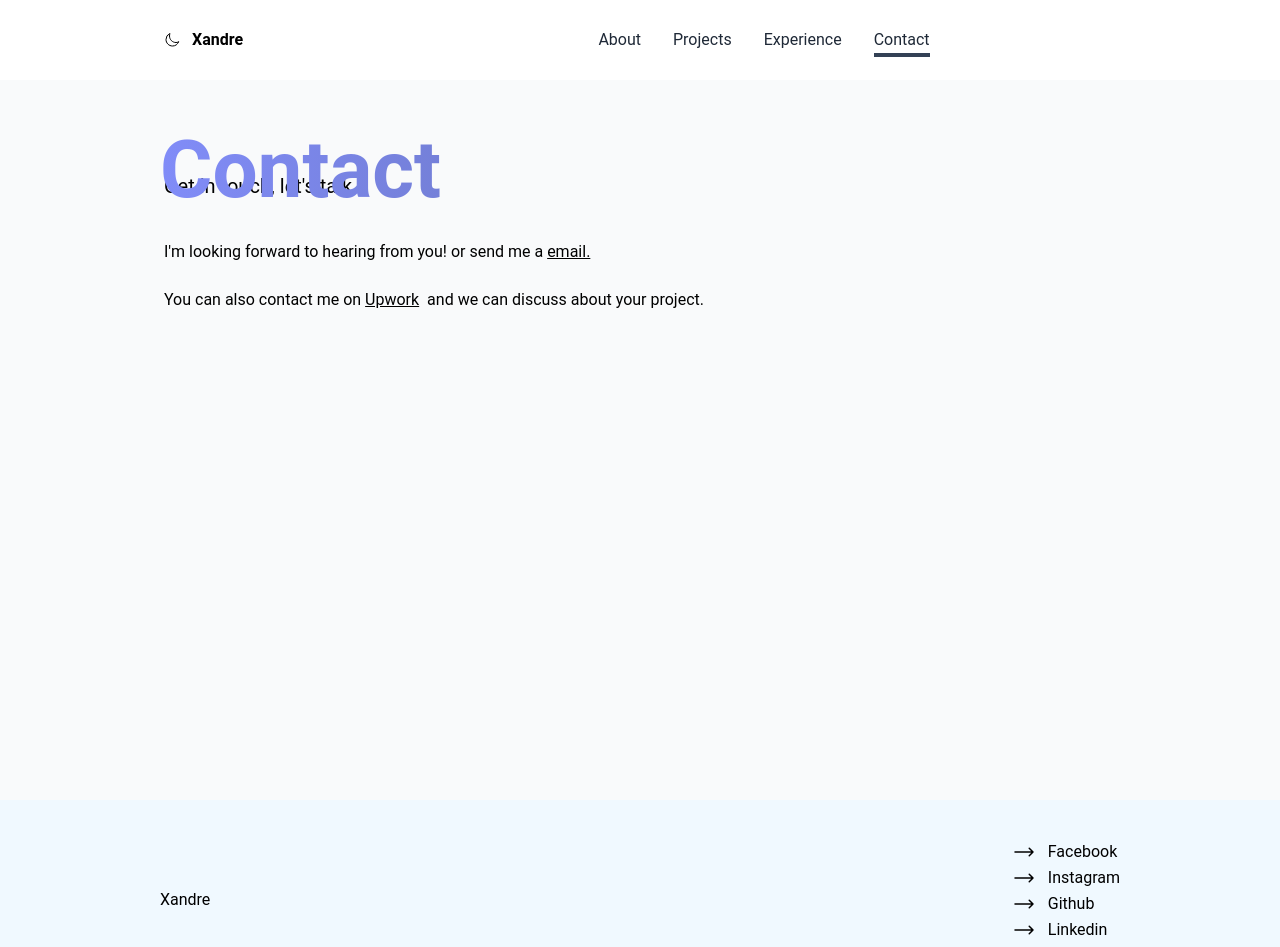
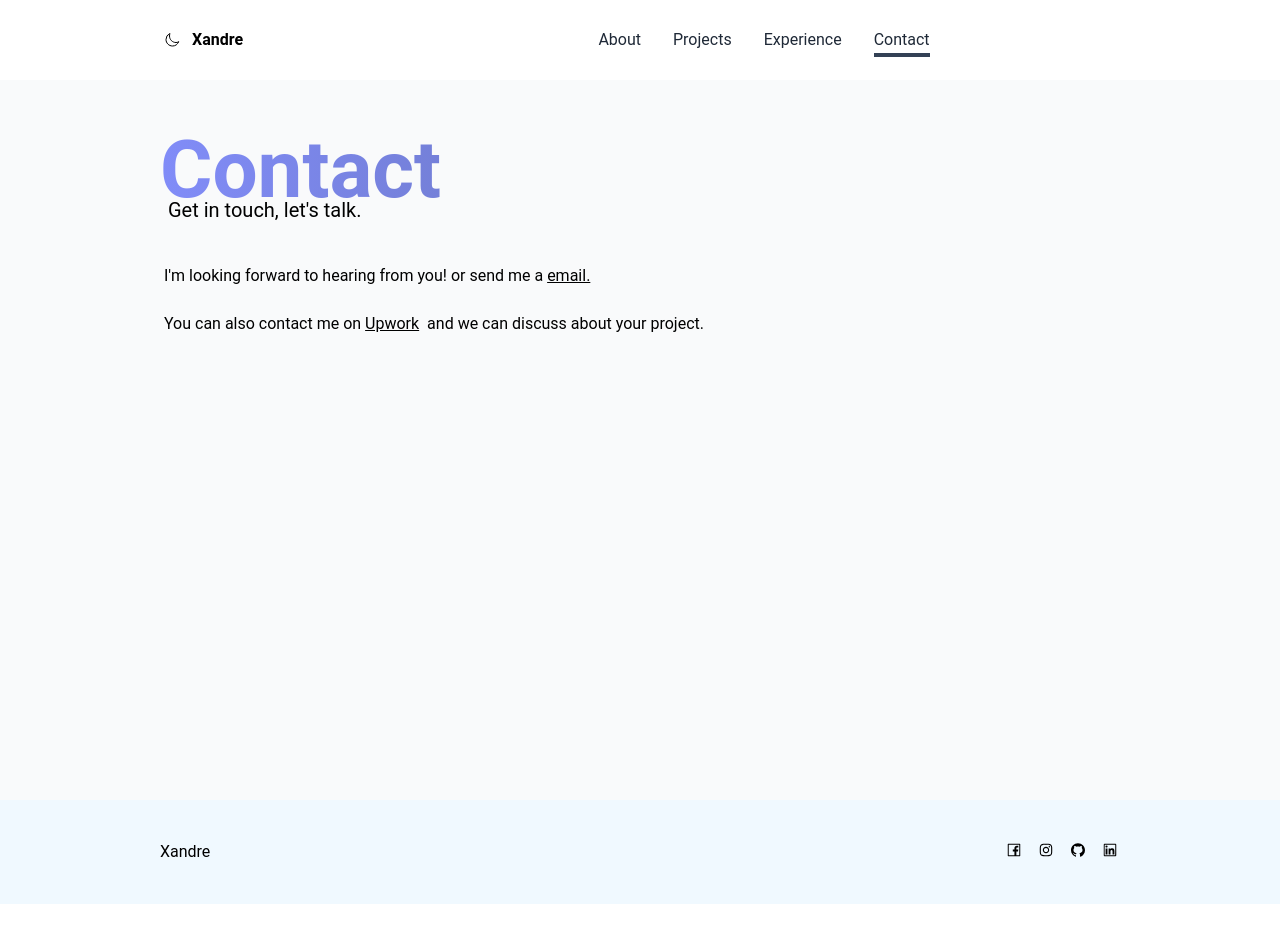
Before and after one commit to Alex-Xandre/open-source-templates, a React (Vite) app: page /contact in a window 1280 px wide. Shown: the top 947 px of the page. After the commit the page ends 904 px from the top, so only its background shows below. Built offline with nearby package versions, Linux system fonts and the light colour scheme.

Commit message:
fix spacing

```diff
--- a/package.json
+++ b/package.json
@@ -11,6 +11,7 @@
   "dependencies": {
     "react": "^18.2.0",
     "react-dom": "^18.2.0",
+    "react-icons": "^4.8.0",
     "react-router-dom": "^6.8.2"
   },
   "devDependencies": {
--- a/src/layout/About.jsx
+++ b/src/layout/About.jsx
@@ -98,10 +98,10 @@ const About = () => {
   return (
     <div className="w-screen mt-10  z-10 bg-gray-50 ">
       <section className="min-h-[calc(100vh-80px)] bg-gray-50 relative mt-10 lg:mt-20  pb-10 lg:px-40 pt-36 lg:pt-2">
-        <Title title="About me" cN=" top-2 text-[50px] md:top-12 lg:top-10" />
+        <Title title="About " cN=" top-2 text-[50px] md:top-12 lg:top-10" />
 
         <div className="lg:mt-24 mt-10 flex flex-wrap mx-4 lg:mx-2">
-          <h1 className="text-xl -mt-10 lg:-mt-3">
+        <h1 className="text-xl md:-mt-10 -mt-20 lg:mt-3">
             Hello ! I am full stack developer specializing in developing
             solutions with MERN Stack Applications.
           </h1>
@@ -174,7 +174,6 @@ const About = () => {
               <h1 className="mt-6 gradient-text text-xl  w-full mb-2">
                 Socials
               </h1>
-
             </div>
           </div>
         </div>
--- a/src/layout/Contact.jsx
+++ b/src/layout/Contact.jsx
@@ -7,10 +7,9 @@ const Contact = () => {
     <div className="w-screen mt-10  z-10 bg-gray-50 ">
       <section className="min-h-[calc(100vh-80px)] bg-gray-50 relative mt-10 lg:mt-20  pb-10 lg:px-40 pt-36 lg:pt-2 ">
         <Title title="Contact" cN=" top-2 text-[50px] md:top-12 lg:top-10" />
-        <div className="lg:mt-24 md:mt-10 flex flex-wrap mx-4 lg:mx-2">
-          <h1 className="text-xl -mt-20 lg:-mt-3  lg:-ml-1">
-            Get in touch, let's talk.
-          </h1>
+
+        <div className="lg:mt-24 mt-10 flex flex-wrap mx-4 lg:mx-2">
+        <h1 className="text-xl md:-mt-10 -mt-20 lg:mt-3">Get in touch, let's talk.</h1>
           <h2 className="w-full mt-10 lg:-ml-1">
             I'm looking forward to hearing from you! or send me a{" "}
             <span>
--- a/src/layout/Experience.jsx
+++ b/src/layout/Experience.jsx
@@ -35,7 +35,7 @@ const Experience = () => {
       <section className="min-h-[calc(100vh-80px)] bg-gray-50 relative mt-10 lg:mt-20  pb-10 lg:px-40 pt-36 lg:pt-2 ">
         <Title title="Timeline" cN=" top-2 text-[50px] md:top-12 lg:top-10" />
         <div className="lg:mt-24 mt-10 flex flex-wrap mx-4 lg:mx-2">
-          <h1 className="text-xl -mt-20 lg:-mt-3">
+        <h1 className="text-xl md:-mt-10 -mt-20 lg:mt-3">
             Hello ! Here are my timeline and experience for the past few years.
           </h1>
         </div>
--- a/src/layout/Footer.jsx
+++ b/src/layout/Footer.jsx
@@ -1,45 +1,59 @@
 import React from "react";
 import { useNavigate } from "react-router-dom";
-import { socials } from "./About";
+import {
+  AiOutlineLinkedin,
+  AiOutlineGithub,
+  AiOutlineFacebook,
+  AiOutlineInstagram,
+} from "react-icons/ai";
 
 const Footer = () => {
+  const socials = [
+    {
+      title: "Facebook",
+      url: "https://web.facebook.com/xander.micua.9",
+      ic: <AiOutlineFacebook />,
+    },
+    {
+      title: "Instagram",
+      url: "https://www.instagram.com/xndrmcua/",
+      ic: <AiOutlineInstagram />,
+    },
+    {
+      title: "Github",
+      url: "https://github.com/Alex-Xandre",
+      ic: <AiOutlineGithub />,
+    },
+
+    {
+      title: "Linkedin",
+      url: "https://www.linkedin.com/in/alexander-micua-04657a217/",
+      ic: <AiOutlineLinkedin />,
+    },
+  ];
   const navigate = useNavigate();
   return (
     <footer className="flex w-full justify-between bg-sky-50 relative px-4 py-10 lg:px-40 ">
       {/* <div className="h-[1px] w-full border border-black "></div> */}
-      <h1 className="flex pt-12 cursor-pointer " onClick={() => navigate("/")}>
+      <h1 className=" cursor-pointer " onClick={() => navigate("/")}>
         Xandre
       </h1>
 
-      <ul>
+      <div className="flex gap-3">
         {socials.map((x, index) => {
           return (
-            <li key={index}>
-              <a href={x.url} target="_blank" rel="noreferrer" className="flex">
-                <svg
-                  xmlns="http://www.w3.org/2000/svg"
-                  fill="none"
-                  viewBox="0 0 24 24"
-                  strokeWidth="1.5"
-                  stroke="currentColor"
-                  className="w-6 h-6"
-                >
-                  <path
-                    strokeLinecap="round"
-                    strokeLinejoin="round"
-                    d="M17.25 8.25L21 12m0 0l-3.75 3.75M21 12H3"
-                  />
-                </svg>
-                &nbsp; &nbsp;
-                <span className="after:content-[''] after:block after:w-0 after:h-[2px] after:bg-slate-600 after:transition-all after:ease-in-out hover:after:w-8/12">
-                  {" "}
-                  {x.title}
-                </span>
-              </a>
-            </li>
+            <a
+              key={index}
+              href={x.url}
+              target="_blank"
+              rel="noreferrer"
+              className="oapcity-80 hover:bg-white hover:opacity-100 h-fit rounded p-[2px]"
+            >
+              {x.ic}
+            </a>
           );
         })}
-      </ul>
+      </div>
     </footer>
   );
 };
--- a/src/layout/Project.jsx
+++ b/src/layout/Project.jsx
@@ -9,7 +9,7 @@ const Project = () => {
       <section className="min-h-[calc(100vh-80px)] bg-gray-50 relative mt-10 lg:mt-20  pb-10 lg:px-40 pt-36 lg:pt-2 ">
         <Title title="Projects" cN=" top-2 text-[50px] md:top-12 lg:top-10" />
         <div className="mt-10 lg:mt-24 md:mt-10 flex flex-wrap mx-4 lg:mx-2">
-          <h1 className="text-xl -mt-20 lg:-mt-3  lg:-ml-1">
+        <h1 className="text-xl md:-mt-10 -mt-20 lg:mt-3">
             Project List created (individually) , I have worked on other
             projects that are protected by non-disclosure agreements as well as
             collaborated with other developers.
```
Also changed, not shown: 1 other file (tests, documents, lock files or other folders).
